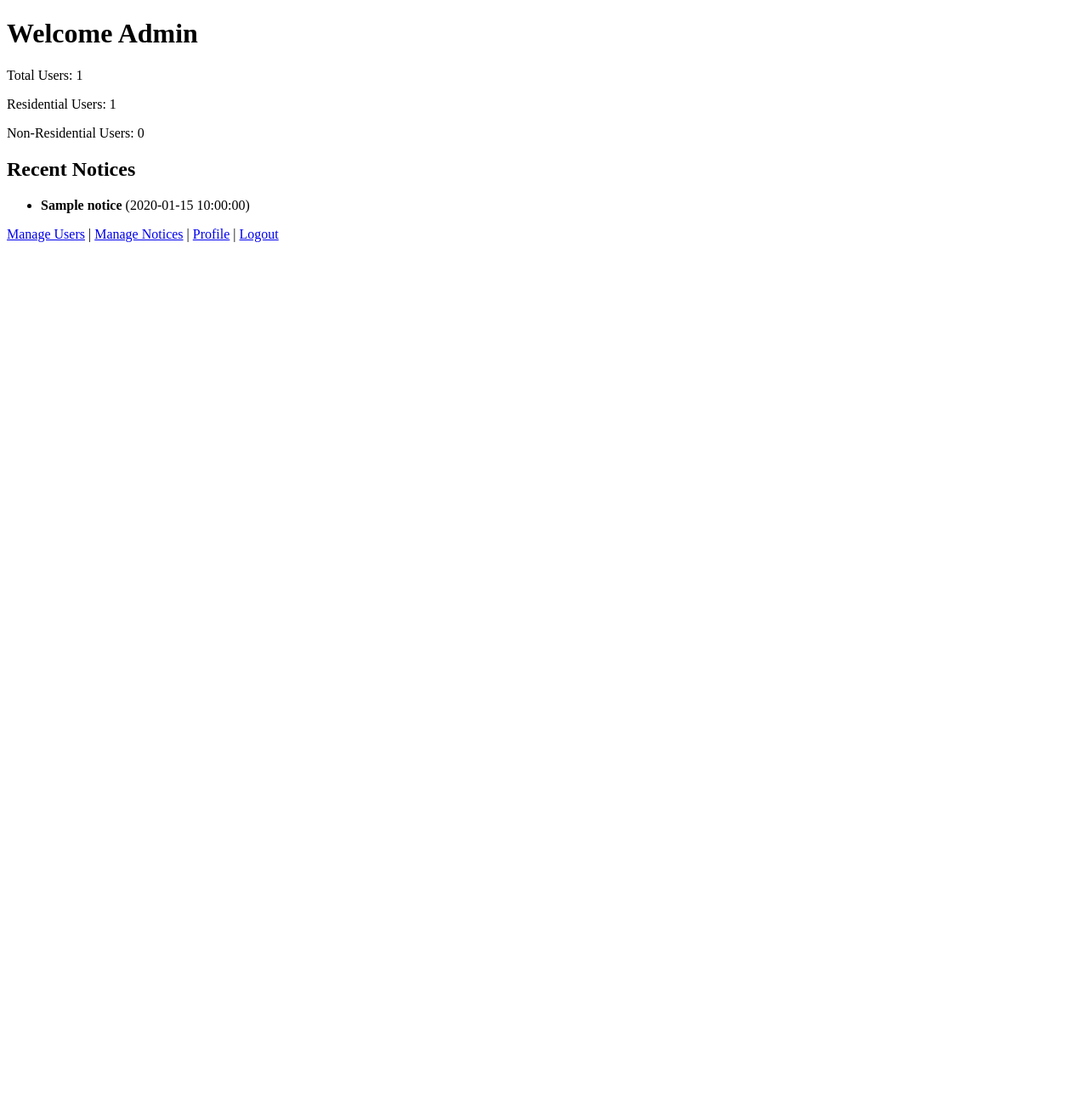
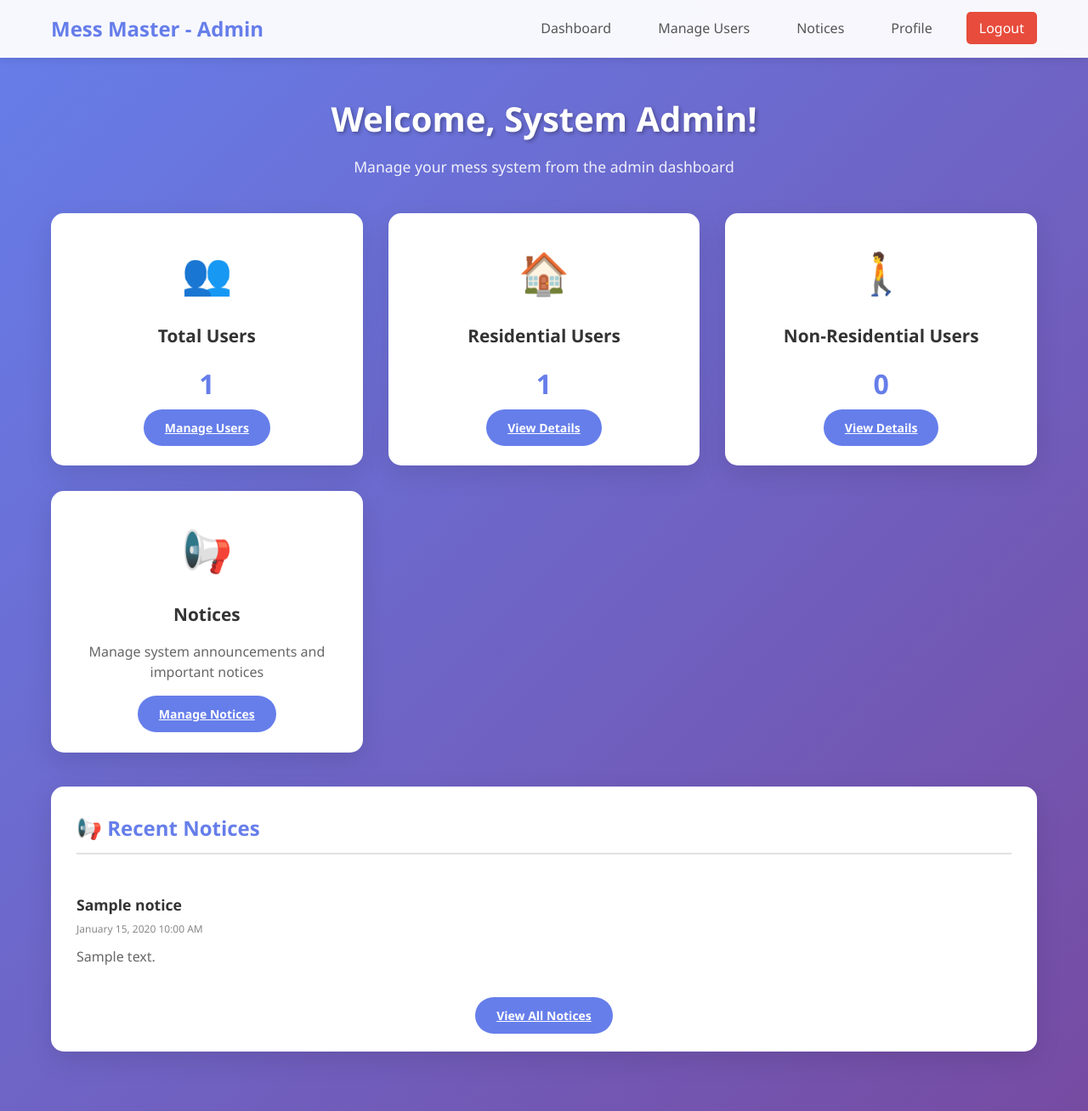
Before and after one commit to shailasnigdha/mess_master, a PHP site: page /admin_dashboard.php in a window 1280 px wide. Shown: the whole page at 85% size. Before the commit the page ends 285 px from the top, so only its background shows below. Run offline with PHP 8.4, Linux system fonts and the light colour scheme; a user stored in the database is signed in; tables that the repository leaves empty hold one stand-in row (values such as "Sample post").

Commit message:
redesigned

```diff
--- a/admin_dashboard.php
+++ b/admin_dashboard.php
@@ -2,8 +2,8 @@
 session_start();
 include 'config.php';
 
-if (!isset($_SESSION['admin_id'])) {
-    header("Location: index.php");
+if (!isset($_SESSION['user_id']) || $_SESSION['role'] !== 'Admin') {
+    header("Location: login.php");
     exit();
 }
 
@@ -12,28 +12,91 @@ $totalUsers = $conn->query("SELECT COUNT(*) AS c FROM users")->fetch_assoc()['c'
 $resUsers = $conn->query("SELECT COUNT(*) AS c FROM users WHERE type='Residential'")->fetch_assoc()['c'];
 $nonResUsers = $conn->query("SELECT COUNT(*) AS c FROM users WHERE type='Non-Residential'")->fetch_assoc()['c'];
 $notices = $conn->query("SELECT * FROM notices ORDER BY created_at DESC LIMIT 5");
+
+$adminName = $_SESSION['name'] ?? $_SESSION['username'];
 ?>
 <!DOCTYPE html>
-<html>
+<html lang="en">
 <head>
-    <title>Admin Dashboard</title>
+    <meta charset="UTF-8">
+    <meta name="viewport" content="width=device-width, initial-scale=1.0">
+    <title>Admin Dashboard - Mess Master</title>
+    <link rel="stylesheet" href="style.css">
 </head>
 <body>
-    <h1>Welcome Admin</h1>
-    <p>Total Users: <?= $totalUsers ?></p>
-    <p>Residential Users: <?= $resUsers ?></p>
-    <p>Non-Residential Users: <?= $nonResUsers ?></p>
+    <nav class="navbar">
+        <div class="nav-container">
+            <h2 class="nav-title">Mess Master - Admin</h2>
+            <ul class="nav-links">
+                <li><a href="admin_dashboard.php">Dashboard</a></li>
+                <li><a href="admin_manage_users.php">Manage Users</a></li>
+                <li><a href="admin_notices.php">Notices</a></li>
+                <li><a href="admin_profile.php">Profile</a></li>
+                <li><a href="logout.php" class="logout-link">Logout</a></li>
+            </ul>
+        </div>
+    </nav>
 
-    <h2>Recent Notices</h2>
-    <ul>
-    <?php while($n = $notices->fetch_assoc()): ?>
-        <li><b><?= $n['title'] ?></b> (<?= $n['created_at'] ?>)</li>
-    <?php endwhile; ?>
-    </ul>
+    <div class="dashboard-container">
+        <div class="welcome-section">
+            <h1>Welcome, <?php echo htmlspecialchars($adminName); ?>!</h1>
+            <p>Manage your mess system from the admin dashboard</p>
+        </div>
 
-    <a href="admin_manage_users.php">Manage Users</a> |
-    <a href="admin_notices.php">Manage Notices</a> |
-    <a href="admin_profile.php">Profile</a> |
-    <a href="logout.php">Logout</a>
+        <div class="dashboard-grid">
+            <div class="dashboard-card">
+                <div class="card-icon">👥</div>
+                <h3>Total Users</h3>
+                <p style="font-size: 2rem; font-weight: bold; color: #667eea; margin: 15px 0;"><?= $totalUsers ?></p>
+                <a href="admin_manage_users.php" class="view-details-btn">Manage Users</a>
+            </div>
+
+            <div class="dashboard-card">
+                <div class="card-icon">🏠</div>
+                <h3>Residential Users</h3>
+                <p style="font-size: 2rem; font-weight: bold; color: #667eea; margin: 15px 0;"><?= $resUsers ?></p>
+                <a href="admin_manage_users.php" class="view-details-btn">View Details</a>
+            </div>
+
+            <div class="dashboard-card">
+                <div class="card-icon">🚶</div>
+                <h3>Non-Residential Users</h3>
+                <p style="font-size: 2rem; font-weight: bold; color: #667eea; margin: 15px 0;"><?= $nonResUsers ?></p>
+                <a href="admin_manage_users.php" class="view-details-btn">View Details</a>
+            </div>
+
+            <div class="dashboard-card">
+                <div class="card-icon">📢</div>
+                <h3>Notices</h3>
+                <p>Manage system announcements and important notices</p>
+                <a href="admin_notices.php" class="view-details-btn">Manage Notices</a>
+            </div>
+        </div>
+
+        <?php if ($notices->num_rows > 0): ?>
+        <div class="details-section">
+            <h2>📢 Recent Notices</h2>
+            <div class="details-content">
+                <?php while($n = $notices->fetch_assoc()): ?>
+                <div class="notice-item">
+                    <div class="notice-title"><?= htmlspecialchars($n['title']) ?></div>
+                    <div class="notice-date"><?= date('F j, Y g:i A', strtotime($n['created_at'])) ?></div>
+                    <div class="notice-content"><?= htmlspecialchars($n['description']) ?></div>
+                </div>
+                <?php endwhile; ?>
+            </div>
+            <div style="text-align: center;">
+                <a href="admin_notices.php" class="view-details-btn">View All Notices</a>
+            </div>
+        </div>
+        <?php else: ?>
+        <div class="details-section">
+            <h2>📢 Recent Notices</h2>
+            <div style="text-align: center; padding: 40px; color: #666;">
+                <p>No notices found. <a href="admin_notices.php" style="color: #667eea;">Create your first notice</a></p>
+            </div>
+        </div>
+        <?php endif; ?>
+    </div>
 </body>
 </html>
```
